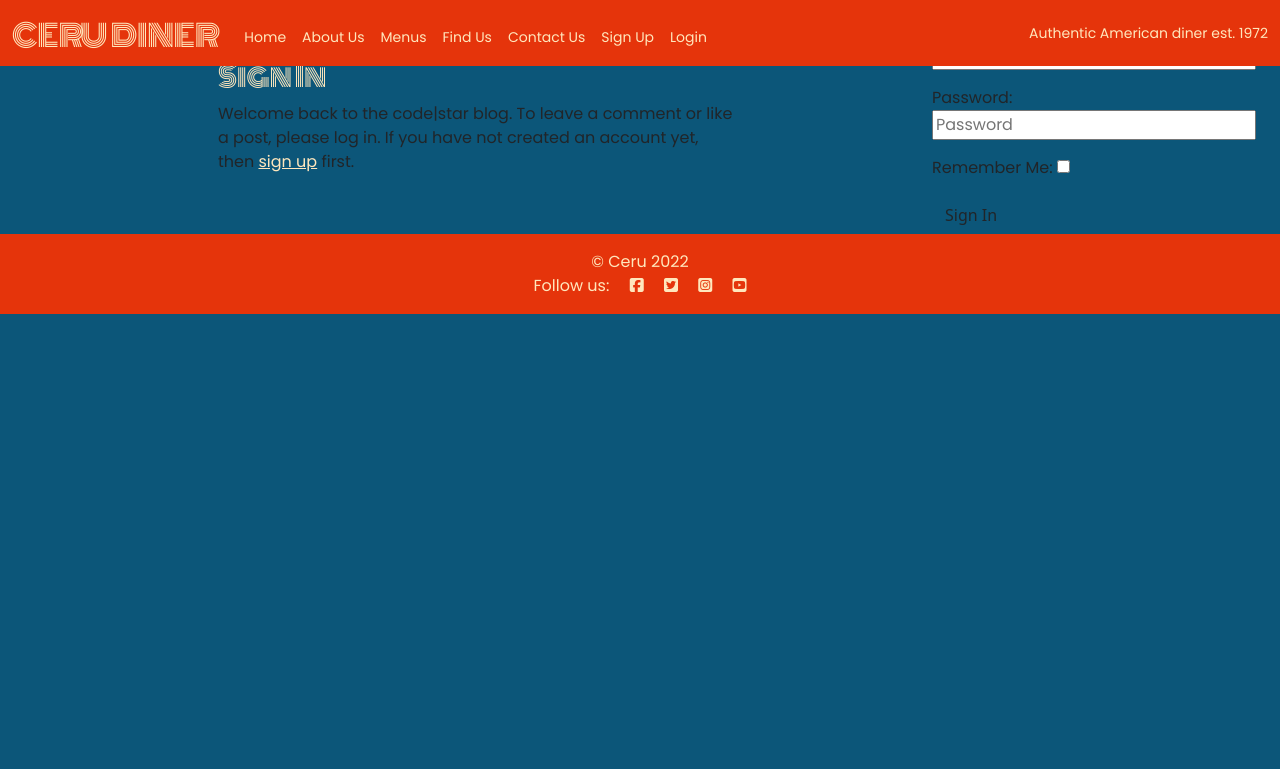
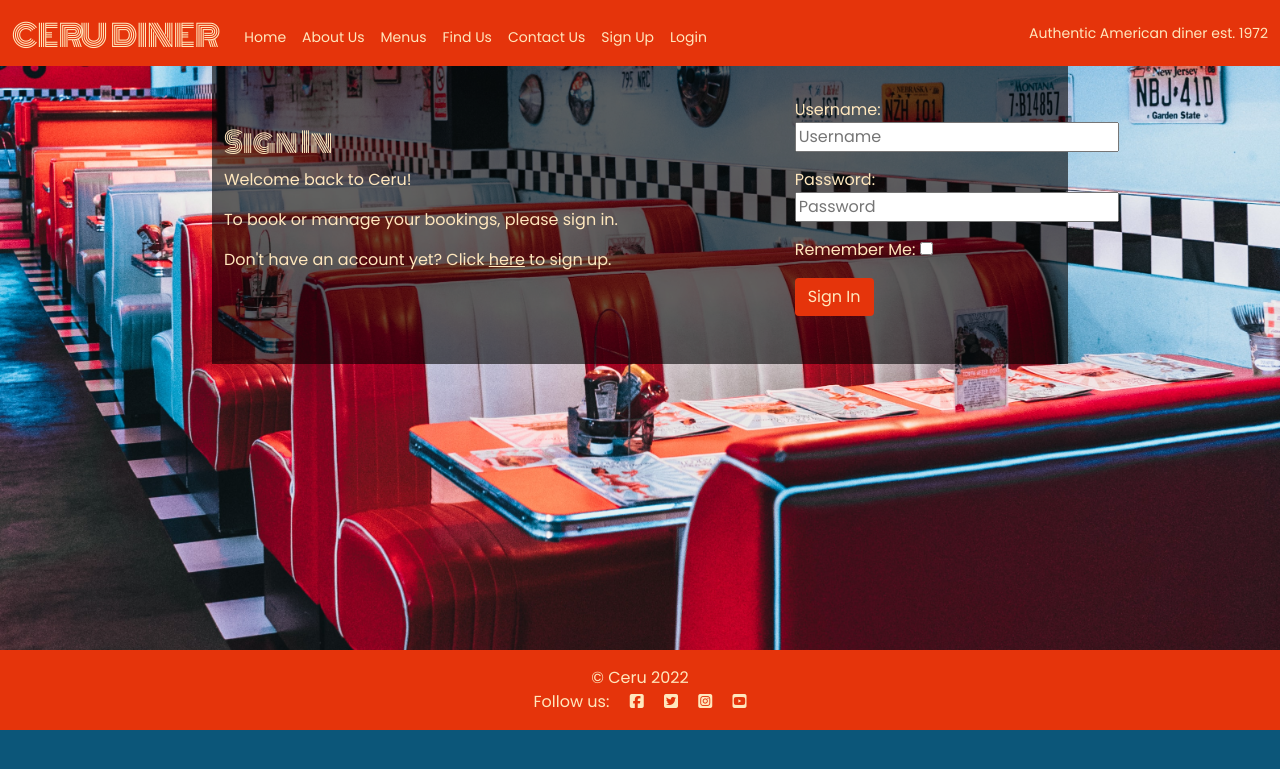
Before and after one commit to gabriel-alves-p/ceru-restaurant, a Django app: page /accounts/login/ in a window 1280 px wide. Shown: the top 769 px of the page. Run offline with Django 3.2, Linux system fonts and the light colour scheme; some libraries are stand-ins or nearby versions.

Commit message:
add stylings to login.html

```diff
--- a/templates/account/login.html
+++ b/templates/account/login.html
@@ -6,20 +6,18 @@
 {% block head_title %}{% trans "Sign In" %}{% endblock %}
 
 {% block content %}
-<!-- SIGN UP FORM -->
-<div class="container d-flex align-items-center justify-content-center">
-  <div class="row">
-    <div class="col-md-8 mt-3 offset-md-2">
-      <h3>{% trans "Sign In" %}</h3>
+<!-- LOGIN FORM -->
+<header id="signup-hero-image">
+  <div class="container d-flex align-items-center justify-content-center signup-form">
+    <div class="row d-flex align-items-center signup-row">
+      <div class="col-12 col-md-8 pt-5 pt-md-0">
+        <h3 class='pt-2 pt-md-0'>{% trans "Sign In" %}</h3>
 
-      <p>{% blocktrans %}Welcome back to the code|star blog. To leave a comment or like a post, please log in. If
-        you
-        have not created an account yet, then <a class="link" href="{{ signup_url }}">sign up</a>
-        first.{% endblocktrans %}</p>
+        <p>{% blocktrans %}Welcome back to Ceru!</p>
+        <p>To book or manage your bookings, please sign in.</p>
+        <p>Don't have an account yet? Click <a class="link" href="{{ signup_url }}">here</a> to sign up.{% endblocktrans %}</p>
       </div>
-  </div>
-  <div class="row">
-    <div class="col-md-8 mt-3 offset-md-2">
+      <div class="col-7 col-sm-6 col-md-4 pb-5 mx-auto py-md-5">
         <form class="login" method="POST" action="{% url 'account_login' %}">
           {% csrf_token %}
           {{ form.as_p }}
@@ -31,4 +29,5 @@
       </div>
     </div>
   </div>
+</header>
 {% endblock %}
--- a/templates/account/signup.html
+++ b/templates/account/signup.html
@@ -5,6 +5,7 @@
 {% block head_title %}{% trans "Signup" %}{% endblock %}
 
 {% block content %}
+<!-- SIGN UP FORM -->
 <header id="signup-hero-image">
   <div class="container d-flex align-items-center justify-content-center signup-form mt-5">
     <div class="row d-flex align-items-center signup-row">
@@ -16,8 +17,6 @@
         <p>Already have an account? Click <a class="link" href="{{ login_url }}">here</a> to login.{% endblocktrans %}
         </p>
       </div>
-
-
       <div class="col-7 col-sm-6 col-md-4 pb-5 mx-auto py-md-5">
         <form class="signup" id="signup_form" method="post" action="{% url 'account_signup' %}">
           {% csrf_token %}
--- a/templates/base.html
+++ b/templates/base.html
@@ -17,7 +17,7 @@
 </head>
 
 <body>
-    <!-- Navigation bar -->
+    <!-- NAVIGATION BAR -->
     <nav class="navbar fixed-top navbar-expand-lg navbar-dark">
         <div class="container-fluid">
             <a class="navbar-brand" href="{% url 'home' %}" id="nav-logo">CERU DINER</a>
@@ -66,10 +66,10 @@
     </nav>
 
     {% block content %}
-    <!-- Content Goes here -->
+    <!-- CONTENT -->
     {% endblock %}
 
-    <!-- Footer -->
+    <!-- FOOTER -->
     <footer class="footer mt-auto py-3">
         <p class="m-0 text-center">© Ceru 2022</p>
         <p class="m-0 text-center">Follow us: <i class="fab fa-facebook-square ms-3"></i>
```
Lines whose indentation alone changed are shown as unchanged.
